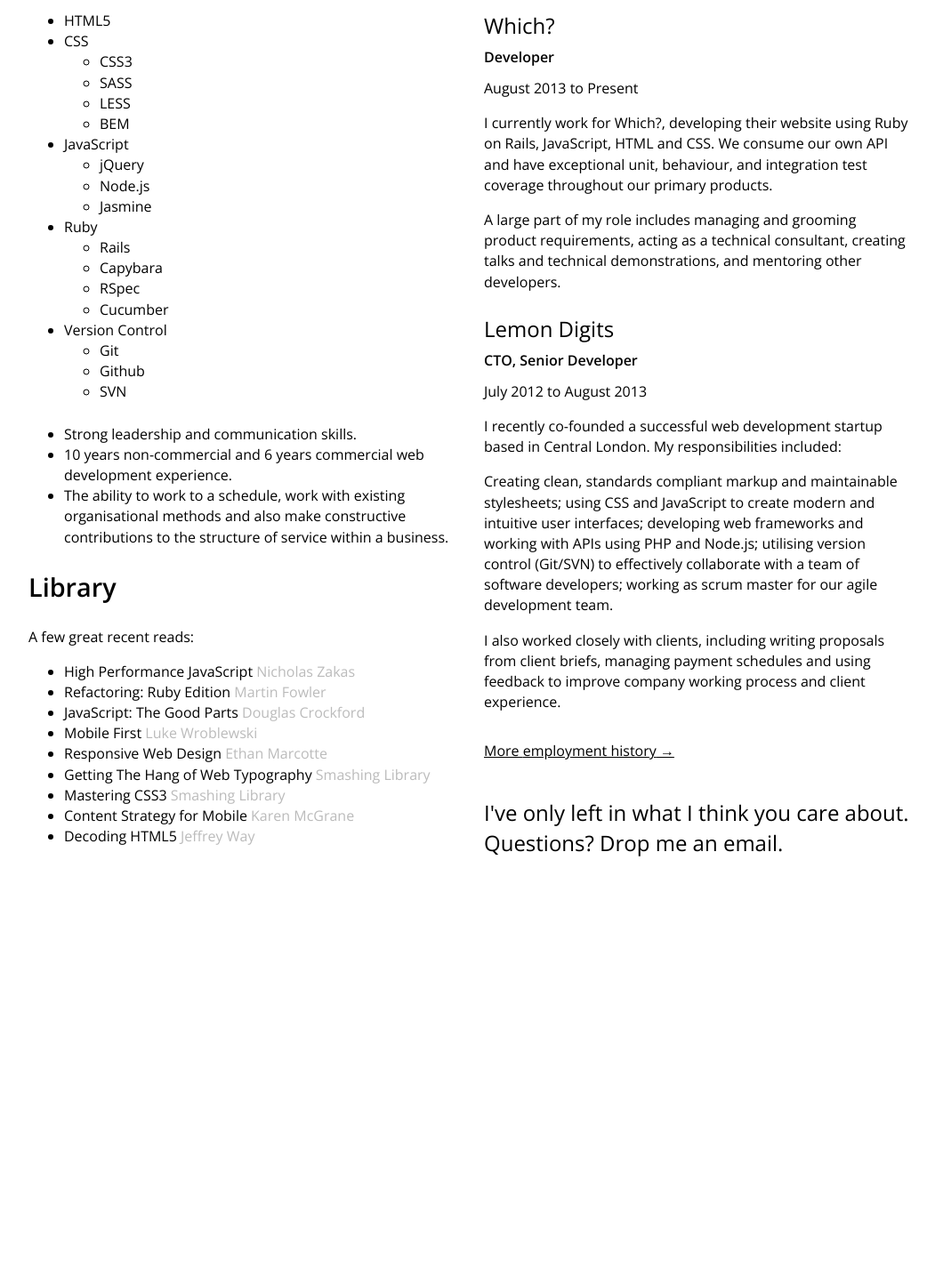
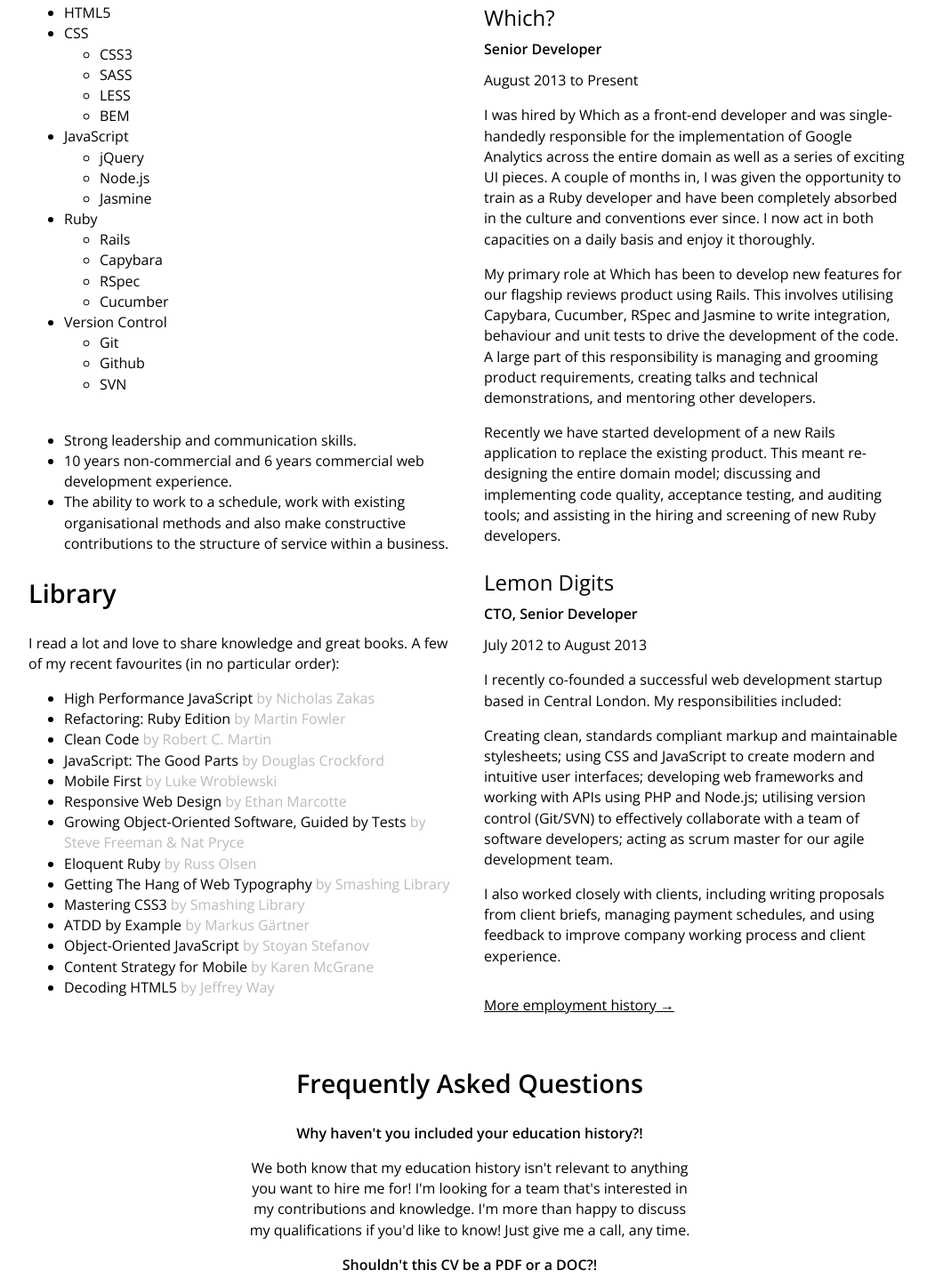
Before and after one commit to joelove/cv, a plain HTML site: page public/index.html in a window 1280 px wide. Shown: the part 427-1864 px from the top of the page at 89% size, without its empty margins (112-1163 px from the left). Before the commit the page ends 1497 px from the top, so only its background shows below. Drawn offline with nearby package versions, Linux system fonts and the light colour scheme.

Commit message:
Updated summary for Which experience

```diff
--- a/public/index.html
+++ b/public/index.html
@@ -25,15 +25,16 @@
   <section class="contact-details">
     <p>
       <a href="mailto:jobs@joelove.uk" class="contact-details__email">jobs@joelove.uk</a><br>
-      <a href="tel:07847071079" class="contact-details__phone">07847&nbsp;071&nbsp;079</a>
+      <a href="tel:+447847071079" class="contact-details__phone">+44 (0) 7847&nbsp;071&nbsp;079</a>
     </p>
   </section>
 </header>
 
-<article class="container">
+<main>
   <section class="tech-and-skills">
     <h2 class="tech-and-skills__title">Technology &amp; Skills</h2>
-    <ul class="tech-and-skills__technology">
+    <section class="tech-and-skills__technology">
+      <ul>
         <li>HTML5</li>
         <li>CSS
           <ul>
@@ -66,26 +67,34 @@
           </ul>
         </li>
       </ul>
+    </section>
 
-    <ul class="tech-and-skills__skills">
+    <section class="tech-and-skills__skills">
+      <ul>
         <li>Strong leadership and communication skills.</li>
         <li>10 years non-commercial and 6 years commercial web development experience.</li>
         <li>The ability to work to a schedule, work with existing organisational methods and also make constructive contributions to the structure of service within a business.</li>
       </ul>
+    </section>
 
     <section class="library">
       <h2 class="library__title">Library</h2>
-      <p>A few great recent reads:</p>
+      <p>I read a lot and love to share knowledge and great books. A few of my recent favourites (in no particular order):</p>
       <ul>
-        <li>High Performance JavaScript <i>Nicholas Zakas</i></li>
-        <li>Refactoring: Ruby Edition <i>Martin Fowler</i></li>
-        <li>JavaScript: The Good Parts <i>Douglas Crockford</i></li>
-        <li>Mobile First <i>Luke Wroblewski</i></li>
-        <li>Responsive Web Design <i>Ethan Marcotte</i></li>
-        <li>Getting The Hang of Web Typography <i>Smashing Library</i></li>
-        <li>Mastering CSS3 <i>Smashing Library</i></li>
-        <li>Content Strategy for Mobile <i>Karen McGrane</i></li>
-        <li>Decoding HTML5 <i>Jeffrey Way</i></li>
+        <li>High Performance JavaScript <i>by Nicholas&nbsp;Zakas</i></li>
+        <li>Refactoring: Ruby Edition <i>by Martin&nbsp;Fowler</i></li>
+        <li>Clean Code <i>by Robert&nbsp;C.&nbsp;Martin</i></li>
+        <li>JavaScript: The Good Parts <i>by Douglas&nbsp;Crockford</i></li>
+        <li>Mobile First <i>by Luke&nbsp;Wroblewski</i></li>
+        <li>Responsive Web Design <i>by Ethan&nbsp;Marcotte</i></li>
+        <li>Growing Object-Oriented Software, Guided by Tests <i>by Steve Freeman &amp; Nat&nbsp;Pryce</i></li>
+        <li>Eloquent Ruby <i>by Russ&nbsp;Olsen</i></li>
+        <li>Getting The Hang of Web Typography <i>by&nbsp;Smashing Library</i></li>
+        <li>Mastering CSS3 <i>by Smashing&nbsp;Library</i></li>
+        <li>ATDD by Example <i>by Markus&nbsp;Gärtner</i></li>
+        <li>Object-Oriented JavaScript <i>by Stoyan&nbsp;Stefanov</i></li>
+        <li>Content Strategy for Mobile <i>by Karen&nbsp;McGrane</i></li>
+        <li>Decoding HTML5 <i>by Jeffrey&nbsp;Way</i></li>
       </p>
     </section>
   </section>
@@ -93,39 +102,40 @@
   <section class="experience">
     <h2 class="experience__title">Experience</h2>
 
-    <article class="experience--which">
+    <article class="experience__item--which">
       <h3>Which?</h3>
-      <h4>Developer</h4>
+      <h4>Senior Developer</h4>
       <time>August 2013 to Present</time>
-      <p>I currently work for Which?, developing their website using Ruby on Rails, JavaScript, HTML and CSS. We consume our own API and have exceptional unit, behaviour, and integration test coverage throughout our primary products.</p>
-      <p>A large part of my role includes managing and grooming product requirements, acting as a technical consultant, creating talks and technical demonstrations, and mentoring other developers.</p>
+      <p>I was hired by Which as a front-end developer and was single-handedly responsible for the implementation of Google Analytics across the entire domain as well as a series of exciting UI pieces. A couple of months in, I was given the opportunity to train as a Ruby developer and have been completely absorbed in the culture and conventions ever since. I now act in both capacities on a daily basis and enjoy it thoroughly.</p>
+      <p>My primary role at Which has been to develop new features for our flagship reviews product using Rails. This involves utilising Capybara, Cucumber, RSpec and Jasmine to write integration, behaviour and unit tests to drive the development of the code. A large part of this responsibility is managing and grooming product requirements, creating talks and technical demonstrations, and mentoring other developers.</p>
+      <p>Recently we have started development of a new Rails application to replace the existing product. This meant re-designing the entire domain model; discussing and implementing code quality, acceptance testing, and auditing tools; and assisting in the hiring and screening of new Ruby developers.</p>
     </article>
 
-    <article class="experience--lemondigits">
+    <article class="experience__item--lemondigits">
       <h3>Lemon Digits</h3>
       <h4>CTO, Senior Developer</h4>
       <time>July 2012 to August 2013</time>
       <p>I recently co-founded a successful web development startup based in Central London. My responsibilities included:</p>
-      <p>Creating clean, standards compliant markup and maintainable stylesheets; using CSS and JavaScript to create modern and intuitive user interfaces; developing web frameworks and working with APIs using PHP and Node.js; utilising version control (Git/SVN) to effectively collaborate with a team of software developers; working as scrum master for our agile development team.</p>
-      <p>I also worked closely with clients, including writing proposals from client briefs, managing payment schedules and using feedback to improve company working process and client experience.</p>
+      <p>Creating clean, standards compliant markup and maintainable stylesheets; using CSS and JavaScript to create modern and intuitive user interfaces; developing web frameworks and working with APIs using PHP and Node.js; utilising version control (Git/SVN) to effectively collaborate with a team of software developers; acting as scrum master for our agile development team.</p>
+      <p>I also worked closely with clients, including writing proposals from client briefs, managing payment schedules, and using feedback to improve company working process and client experience.</p>
     </article>
 
-    <div class='experience__more-info'>
-      <article class="experience--systemagic">
+    <div class="experience__more-info" id="more-experience">
+      <article class="experience__item--systemagic">
         <h3>Systemagic Ltd</h3>
         <h4>IT Support Technician</h4>
         <time>March 2011 to July 2012</time>
         <p>I worked at Systemagic as an IT support technician, this included a variety of server upkeep responsibilities and also web domain administration. I worked closely with a national hosting and telecoms partner company to provide support, administrate and configure servers, and train users; this also meant communicating with clients effectively to solve issues remotely and on-site.</p>
       </article>
 
-      <article class="experience--mailboxes">
+      <article class="experience__item--mailboxes">
         <h3>Mail Boxes Etc</h3>
         <h4>Web Developer and Centre Associate</h4>
         <time>June 2010 to March 2011</time>
         <p>During my time with Mail Boxes, I worked using specialised software packages and technology to create and produce high quality digital prints for clients. I was also responsible for updating, amending and contributing to the continuing development of the company website using PHP and MySQL.</p>
       </article>
 
-      <article class="experience--wildoak">
+      <article class="experience__item--wildoak">
         <h3>Wildoak Properties Ltd</h3>
         <h4>Web Developer and IT Systems Administrator</h4>
         <time>November 2009 to June 2010</time>
@@ -133,7 +143,7 @@
         <p>I was also responsible for managing and designing all brand assets and advertising releases for the company, including company logo, office frontage and custom window frosting.</p>
       </article>
 
-      <article class="experience--freelance">
+      <article class="experience__item--freelance">
         <h3>Freelance Web Designer and Developer</h3>
         <h4>Web Application Development for various commercial clients</h4>
         <time>March 2008 to Present</time>
@@ -141,15 +151,23 @@
       </article>
     </div>
 
-    <span class="experience__toggle experience__toggle--more">employment history</span>
-
-    <section class="notes">
-      <h5>I've only left in what I think you care about. Questions? Drop me an email.</h5>
+    <span class="experience__toggle experience__toggle--more" aria-controls="more-experience" aria-expanded="false" role="button">employment history</span>
   </section>
-  </section>
-</article>
+</main>
 
 <footer>
+  <section class="faq">
+    <h2>Frequently Asked Questions</h2>
+
+    <h4>Why haven't you included your education history?!</h4>
+    <p>We both know that my education history isn't relevant to anything you want to hire me for! I'm looking for a team that's interested in my contributions and knowledge. I'm more than happy to discuss my qualifications if you'd like to know! Just give me a call, any time.</p>
+
+    <h4>Shouldn't this CV be a PDF or a DOC?!</h4>
+    <p>I'm not a big fan of Word documents. I'd also love you to be able to view this on your mobile if you wish, and PDFs usually make that really awkward. If you would really like a PDF to keep for later, you can <a href="http://www.htmlpdf.com/" target="_blank">use this website to convert the page</a>. Sorted.</p>
+
+    <h4></h4>
+  </section>
+
   <script src="http://code.jquery.com/jquery-2.1.1.min.js"></script>
   <script src="scripts/browser.js"></script>
   <script src="scripts/main.js"></script>
--- a/public/scripts/main.js
+++ b/public/scripts/main.js
@@ -9,8 +9,4 @@
     $(this).toggleClass(toggle_classes);
     $experience.toggle();
   });
-
-  if (jQuery.browser.mobile) {
-    $('.contact-details__phone').show();
-  }
 }());
--- a/public/styles/main.css
+++ b/public/styles/main.css
@@ -40,7 +40,7 @@
   color: blue;
 }
 
-header, .container {
+header, main, footer {
   padding: 0 2em 1em;
   margin: 0 auto;
   max-width: 32em;
@@ -48,15 +48,16 @@
 
 header {
   max-width: auto;
-  padding: 2em;
+  padding: 1em 2em;
 }
 
 footer {
-  padding-top: 3em;
+  padding-top: 1em;
+  padding-bottom: 2em;
 }
 
-.contact-details__phone {
-  display: none;
+section + section {
+  margin-top: 2em;
 }
 
 .experience__toggle {
@@ -92,22 +93,33 @@
   font-style: normal;
 }
 
-.container:before,
-.container:after {
+main:before,
+main:after {
   content: " "; /* 1 */
   display: table; /* 2 */
 }
 
-.container:after {
+main:after {
   clear: both;
 }
 
 @media (min-width: 70em) {
   header {
     text-align: center;
+    padding-top: 1em;
+    padding-bottom: 1em;
   }
 
-  .container {
+  footer {
+    text-align: center;
+    padding-top: 2em;
+  }
+
+  section + section {
+    margin-top: 0;
+  }
+
+  main {
     width: 62em;
     max-width: 100%;
   }
@@ -122,6 +134,7 @@
 
   .experience {
     padding-left: 1em;
+    margin-top: 0;
   }
 
   .tech-and-skills, .experience, .library {
```
Lines whose indentation alone changed are shown as unchanged.
